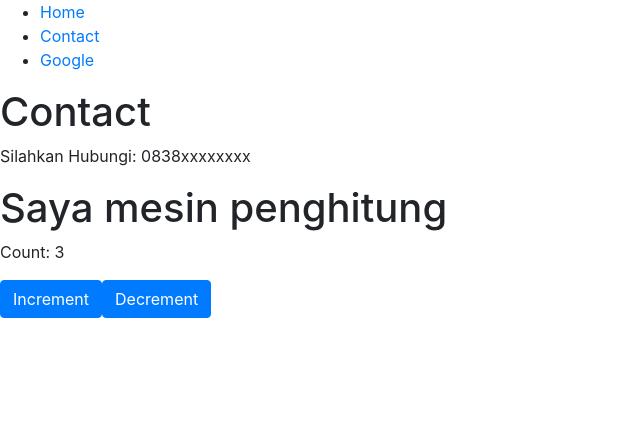
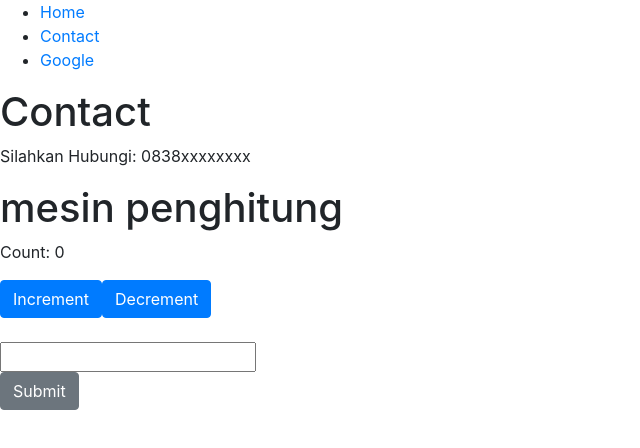
Before and after one commit to troy213/react_js_redux, a React (Create React App) app: page /contact in a window 1280 px wide. Shown: the top 448 px of the page, without its empty margins (0-640 px from the left). Built offline with nearby package versions, Linux system fonts and the light colour scheme.

Commit message:
adding additional input and function

```diff
--- a/src/components/home/page/Counter.js
+++ b/src/components/home/page/Counter.js
@@ -2,37 +2,50 @@ import React from 'react';
 import { Button } from 'react-bootstrap';
 import { connect } from 'react-redux';
 
-function Counter(props) {
+const Counter = (props) => {
   return(
     <>
-      <h1>Saya mesin penghitung</h1>
+      <h1>mesin penghitung</h1>
       <p>Count: {props.count}</p>
-      <Button onClick={props.onIncrementClick}>Increment</Button>
-      <Button onClick={props.onDecrementClick}>Decrement</Button>
+      <Button variant="primary" onClick={props.onIncrementClick}>Increment</Button>
+      <Button variant="primary" onClick={props.onDecrementClick}>Decrement</Button>
+      <br />
+      <br />
+      <input type="text" value={props.x} onChange={props.handleChange} />
+      <br />
+      <Button variant="secondary" onClick={e => handleSubmit(e, props.x)}>Submit</Button>
     </>
   );
 }
 
-function mapStateToProps(state){
-  console.log('mapStateToProps', state);
-  return {
-    count: state.count
-  }
+const mapStateToProps = (state) => {
+  console.log("mapStateToProps", state);
+  return state;
 }
 
-function mapDispatchToProps(dispatch){
+const mapDispatchToProps = (dispatch) => {
   return {
     onIncrementClick : () => {
-      console.log("tombol increment diklik");
-      const action = { type : "INCREMENT" };
+      console.log("tombol Increment diklik");
+      const action = { type: "INCREMENT" };
       dispatch(action);
     },
     onDecrementClick : () => {
-      console.log("tombol decrement diklik");
-      const action = { type : "DECREMENT" };
+      console.log("tombol Decrement diklik");
+      const action = { type: "DECREMENT" };
+      dispatch(action);
+    },
+    handleChange : (e) => {
+      const eventTarget = e.target.value;
+      const action = { type: "handleChange", value: eventTarget };
       dispatch(action);
     }
   }
 }
 
+const handleSubmit = (e, value) => {
+  e.preventDefault();
+  alert(value);
+}
+
 export default connect(mapStateToProps, mapDispatchToProps)(Counter);
--- a/src/store/index.js
+++ b/src/store/index.js
@@ -1,23 +1,22 @@
 import { createStore } from 'redux';
 
 const initialState = {
-  count: 3,
-  x: 0
-};
+  count: 0,
+  x: ""
+}
 
 const reducer = (state = initialState, action) => {
-  console.log("reducer berjalan", action);
+  console.log("reducer", action);
   switch (action.type) {
     case "INCREMENT":
       return Object.assign({}, state, { count: state.count + 1 });
-      break;
     case "DECREMENT":
       return Object.assign({}, state, { count: state.count - 1 });
-      break;
+    case "handleChange":
+      return Object.assign({}, state, { x: action.value });
     default:
-    return state;
+      return state;
   }
-  return state;
 }
 
 const store = createStore(reducer);
```
